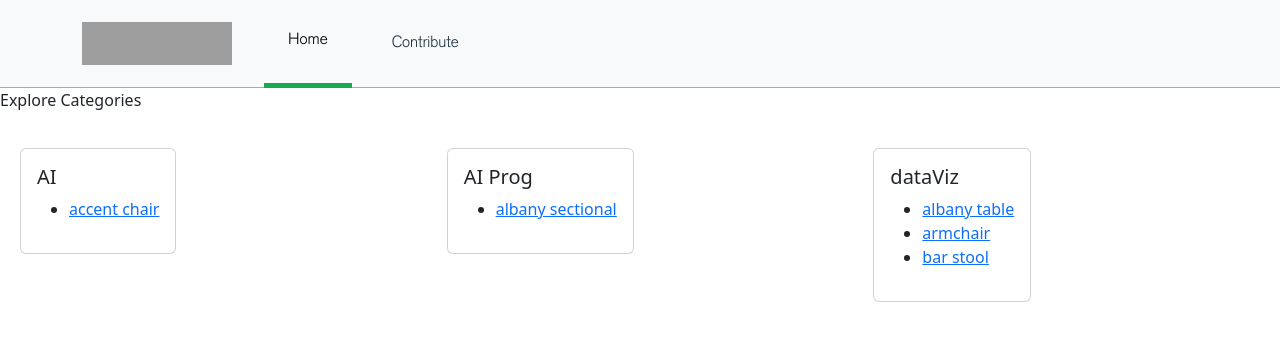
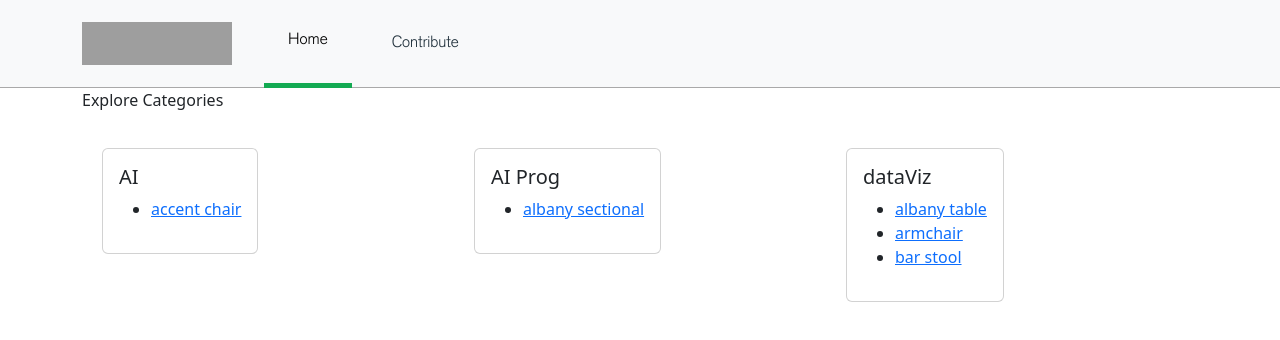
Before and after one commit to Anchellon/mongodb-camp-js, a React (Vite) app: page / in a window 1280 px wide. Shown: the top 340 px of the page. Built offline with nearby package versions, Linux system fonts and the light colour scheme; grey boxes are pictures that could not be loaded.

Commit message:
beautified it

```diff
--- a/src/pages/Categories.jsx
+++ b/src/pages/Categories.jsx
@@ -1,6 +1,7 @@
 import CategoryCard from "../components/CategoryCard";
 import svcs from "../assets/data";
 import Masonry, { ResponsiveMasonry } from "react-responsive-masonry";
+import { Container } from "react-bootstrap";
 function Categories() {
   const categories = [...new Set(svcs.map((o) => o.category))];
   const services = [];
@@ -10,9 +11,8 @@ function Categories() {
   });
 
   return (
-    <>
+    <Container>
       <p>Explore Categories</p>
-      <div>
       <ResponsiveMasonry columnsCountBreakPoints={{ 350: 1, 750: 2, 900: 3 }}>
         <Masonry>
           {categories.map(function (category, i) {
@@ -24,8 +24,7 @@ function Categories() {
           })}
         </Masonry>
       </ResponsiveMasonry>
-      </div>
-    </>
+    </Container>
   );
 }
 export default Categories;
```
Lines whose indentation alone changed are shown as unchanged.
